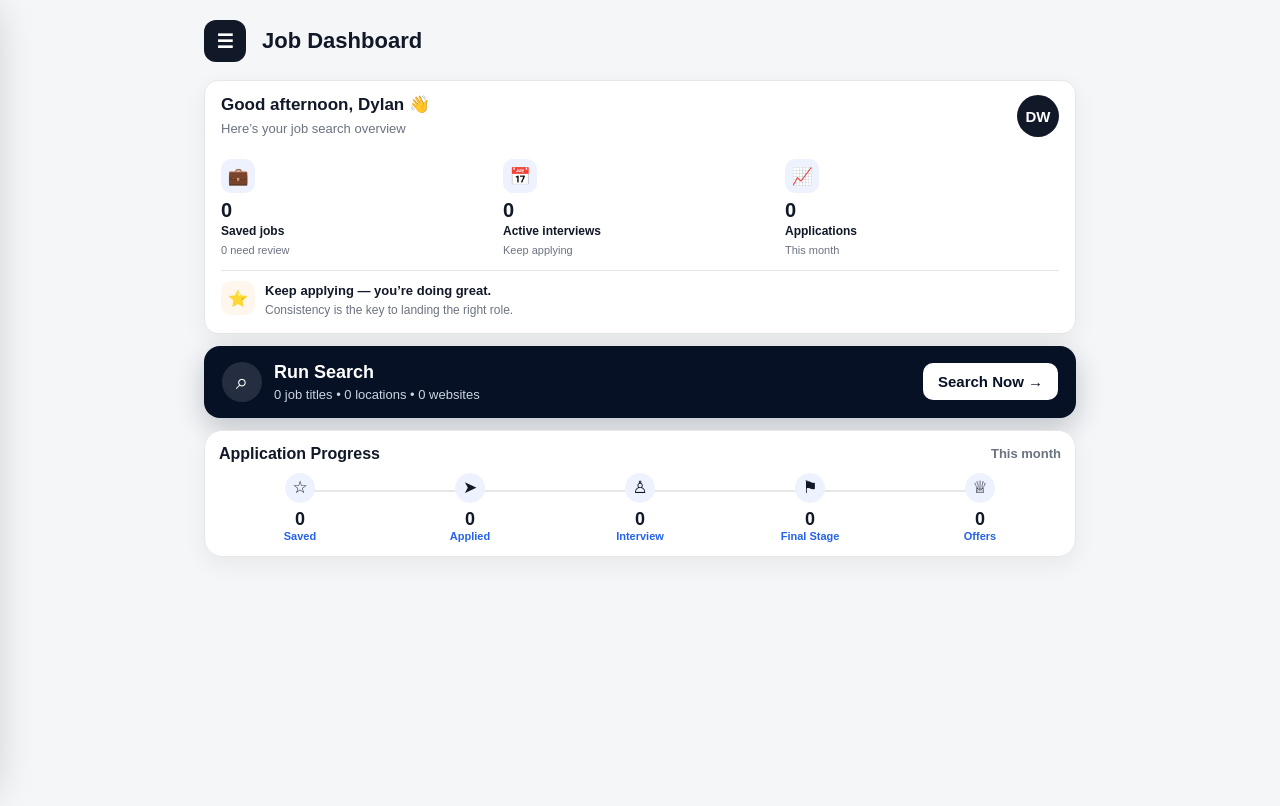
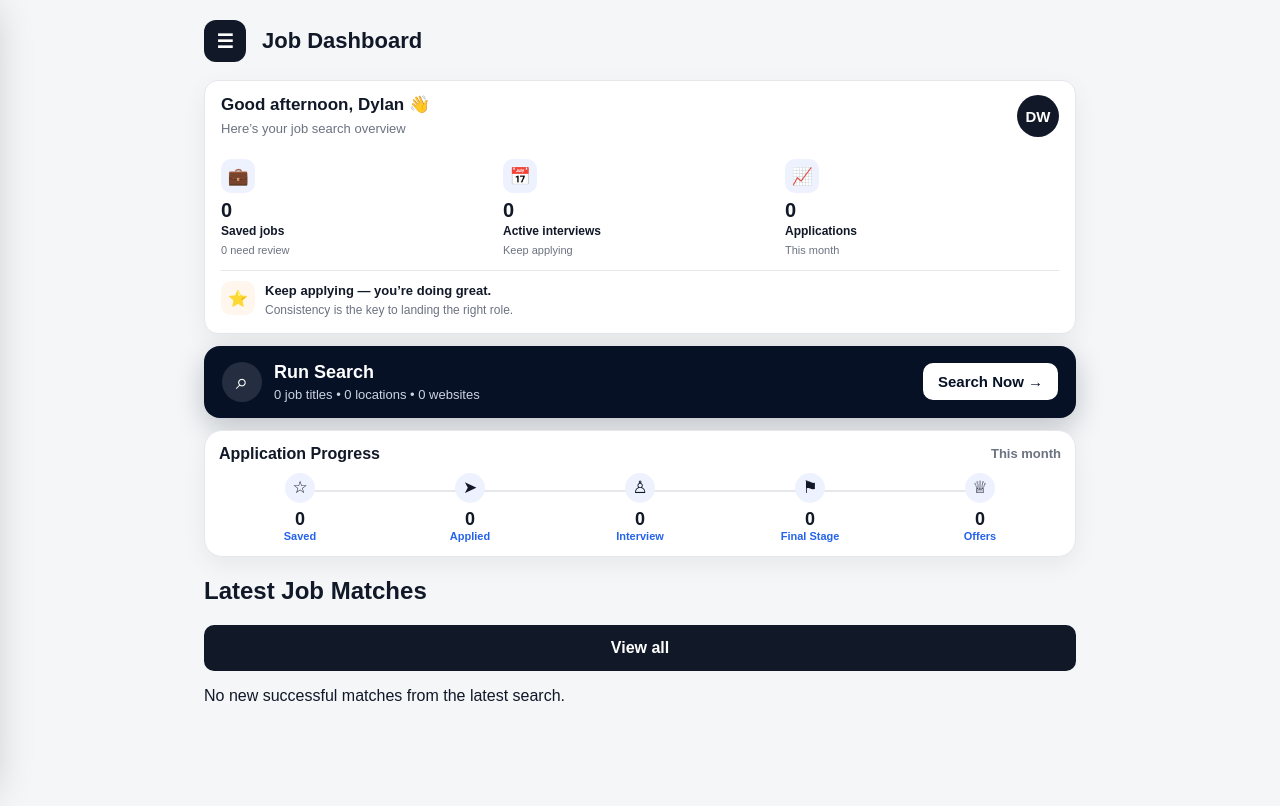
Before and after one commit to dcast-gif/Job-Watcher, a Next.js app: page / in a window 1280 px wide. Shown: the top 806 px of the page. Built offline with nearby package versions, Linux system fonts and the light colour scheme.

Commit message:
Update page.js

```diff
--- a/app/page.js
+++ b/app/page.js
@@ -514,7 +514,39 @@ const activeReviewCount = savedJobs.length + results.length;
     </div>
   </div>
 </section>
+  <section className="latestMatchesCard">
+  <div className="latestMatchesHeader">
+    <h2>Latest Job Matches</h2>
+    <button onClick={() => setLatestResultsOpen(true)}>View all</button>
+  </div>
 
+  {results.length === 0 ? (
+    <p>No new successful matches from the latest search.</p>
+  ) : (
+    <div className="latestMatchesList">
+      {results.slice(0, 3).map((job, index) => (
+        <div className="latestMatchItem" key={`${job.url}-${index}`}>
+          <div className="companyLogoBox">
+            {getWebsiteDisplayName(job.website).slice(0, 2).toLowerCase()}
+          </div>
+
+          <div className="latestMatchInfo">
+            <a href={job.url} target="_blank" rel="noopener noreferrer">
+              {job.title}
+            </a>
+            <span>{getWebsiteDisplayName(job.website)}</span>
+            {job.salary && <small>{job.salary}</small>}
+          </div>
+
+          <div className="latestMatchActions">
+            <span>{timeAgo(job.foundAt)}</span>
+            <button onClick={() => applyForJob(job)}>Applied</button>
+          </div>
+        </div>
+      ))}
+    </div>
+  )}
+</section>
 
           {showDiagnostics && (
             <section className="card">
```
